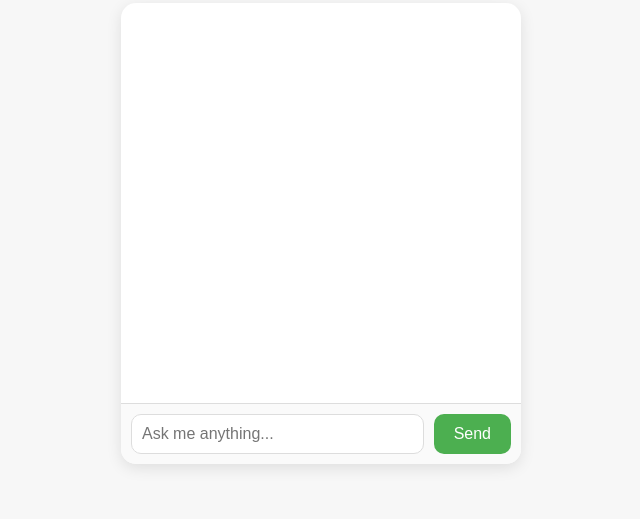
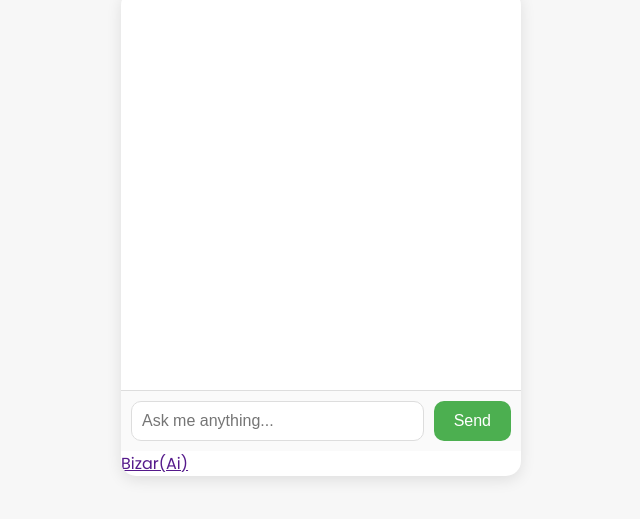
Before and after one commit to jer-nocure/Zaar.Ai, a plain HTML site: page index.html in a window 1280 px wide. Shown: the part 167-686 px from the top of the page, without its empty margins (319-959 px from the left). Drawn offline with Linux system fonts and the light colour scheme.

Commit message:
Update index.html

```diff
--- a/index.html
+++ b/index.html
@@ -18,6 +18,7 @@
             <input type="text" id="user-input" class="user-input" placeholder="Ask me anything...">
             <button onclick="processInput()" class="send-btn">Send</button>
         </div>
+         <p><a href=""class="tbl-pink">Bizar(Ai)</a></p>
     </div>
 
     <script src="script.js"></script>
```
